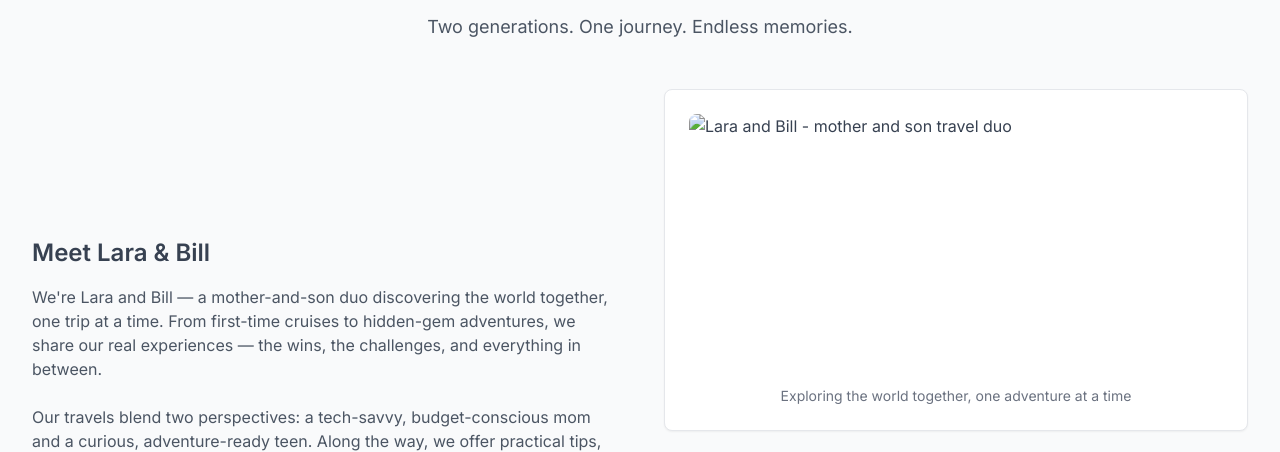
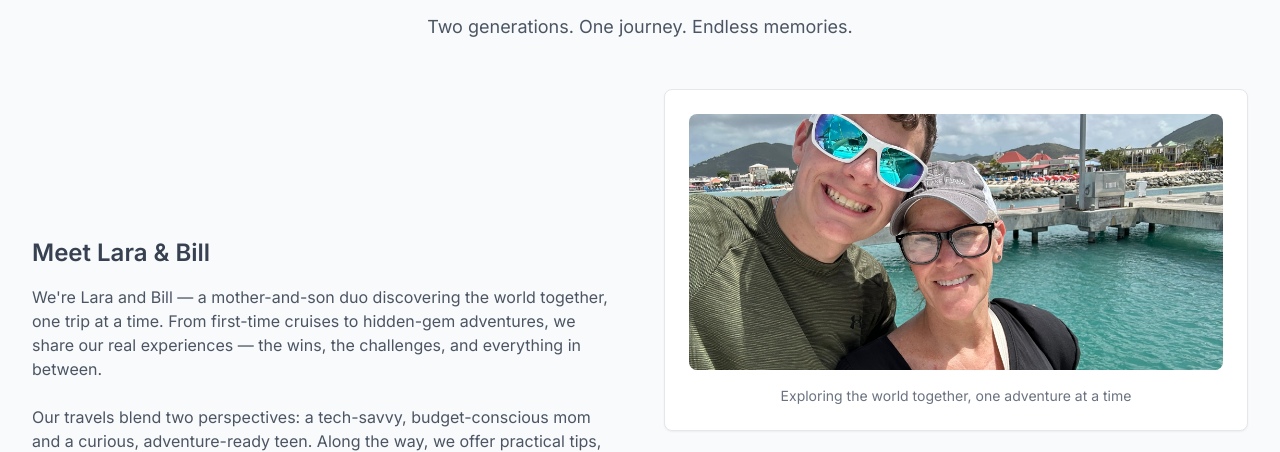
Before and after one commit to NewLara/calculator, a website: page index.html in a window 1280 px wide. Shown: the part 3684-4136 px from the top of the page. Drawn offline with nearby package versions, Linux system fonts and the light colour scheme.

Commit message:
added photo

```diff
--- a/index.html
+++ b/index.html
@@ -445,7 +445,7 @@
                 </div>
                 <div class="space-y-6">
                     <div class="bg-white p-6 rounded-lg shadow-sm border border-gray-200">
-                        <img src="images/lara-bill-photo.jpg" alt="Lara and Bill - mother and son travel duo" class="w-full h-64 object-cover rounded-lg mb-4">
+                        <img src="images/lara_bill_photo.JPEG" alt="Lara and Bill - mother and son travel duo" class="w-full h-64 object-cover rounded-lg mb-4">
                         <p class="text-sm text-gray-500 text-center">Exploring the world together, one adventure at a time</p>
                     </div>
                     <div class="bg-white p-8 rounded-lg shadow-sm border border-gray-200">
```
Also changed, not shown: images/lara_bill_photo.JPEG (added).
